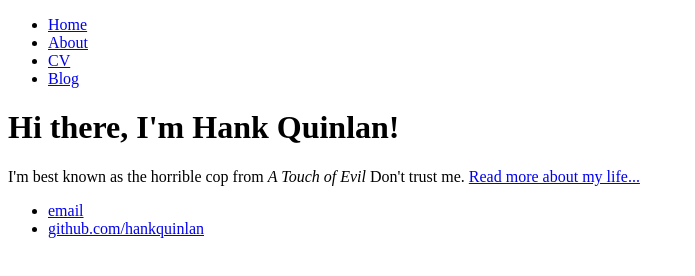
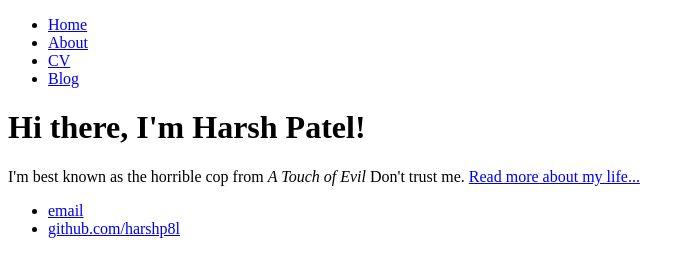
Before and after one commit to harshp8l/harshp8l.github.io, a plain HTML site: page index.html in a window 1280 px wide. Shown: the whole page, without its empty margins (0-695 px from the left). Drawn offline with Linux system fonts and the light colour scheme.

Commit message:
Update index.html
Included with my name now

```diff
--- a/index.html
+++ b/index.html
@@ -1,7 +1,7 @@
 <!DOCTYPE html>
 <html>
 	<head>
-		<title>Hank Quinlan, Horrible Cop</title>
+		<title>Harsh Patel</title>
 	</head>
 	<body>
 		<nav>
@@ -14,14 +14,14 @@
 		</nav>
 		<div class="container">
     		<div class="blurb">
-        		<h1>Hi there, I'm Hank Quinlan!</h1>
+        		<h1>Hi there, I'm Harsh Patel!</h1>
 				<p>I'm best known as the horrible cop from <em>A Touch of Evil</em> Don't trust me. <a href="/about">Read more about my life...</a></p>
     		</div><!-- /.blurb -->
 		</div><!-- /.container -->
 		<footer>
     		<ul>
-        		<li><a href="mailto:hankquinlanhub@gmail.com">email</a></li>
-        		<li><a href="https://github.com/hankquinlan">github.com/hankquinlan</a></li>
+        		<li><a href="mailto:harshpatel081296@gmail.com">email</a></li>
+        		<li><a href="https://github.com/harshp8l">github.com/harshp8l</a></li>
 			</ul>
 		</footer>
 	</body>
```
